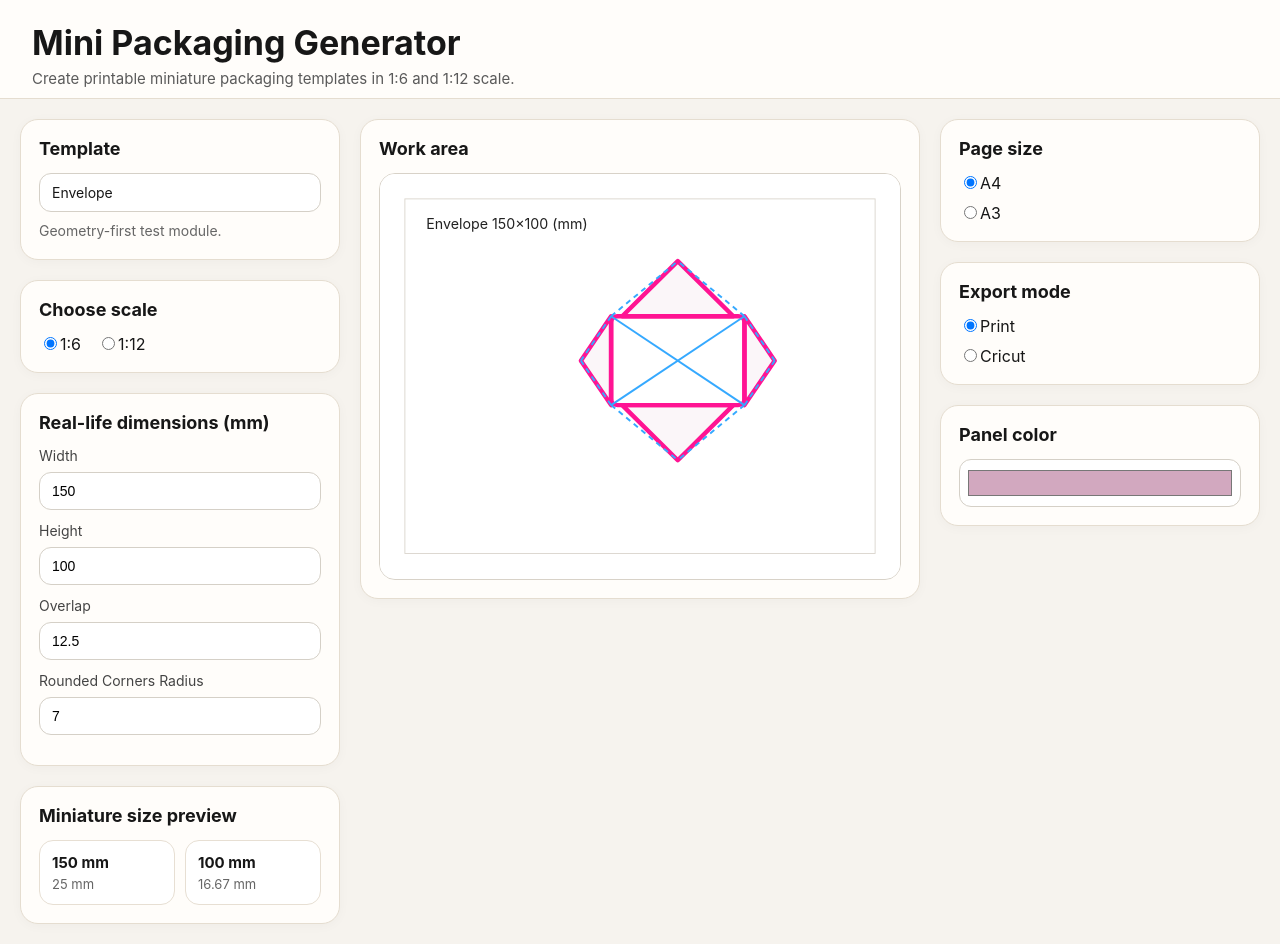
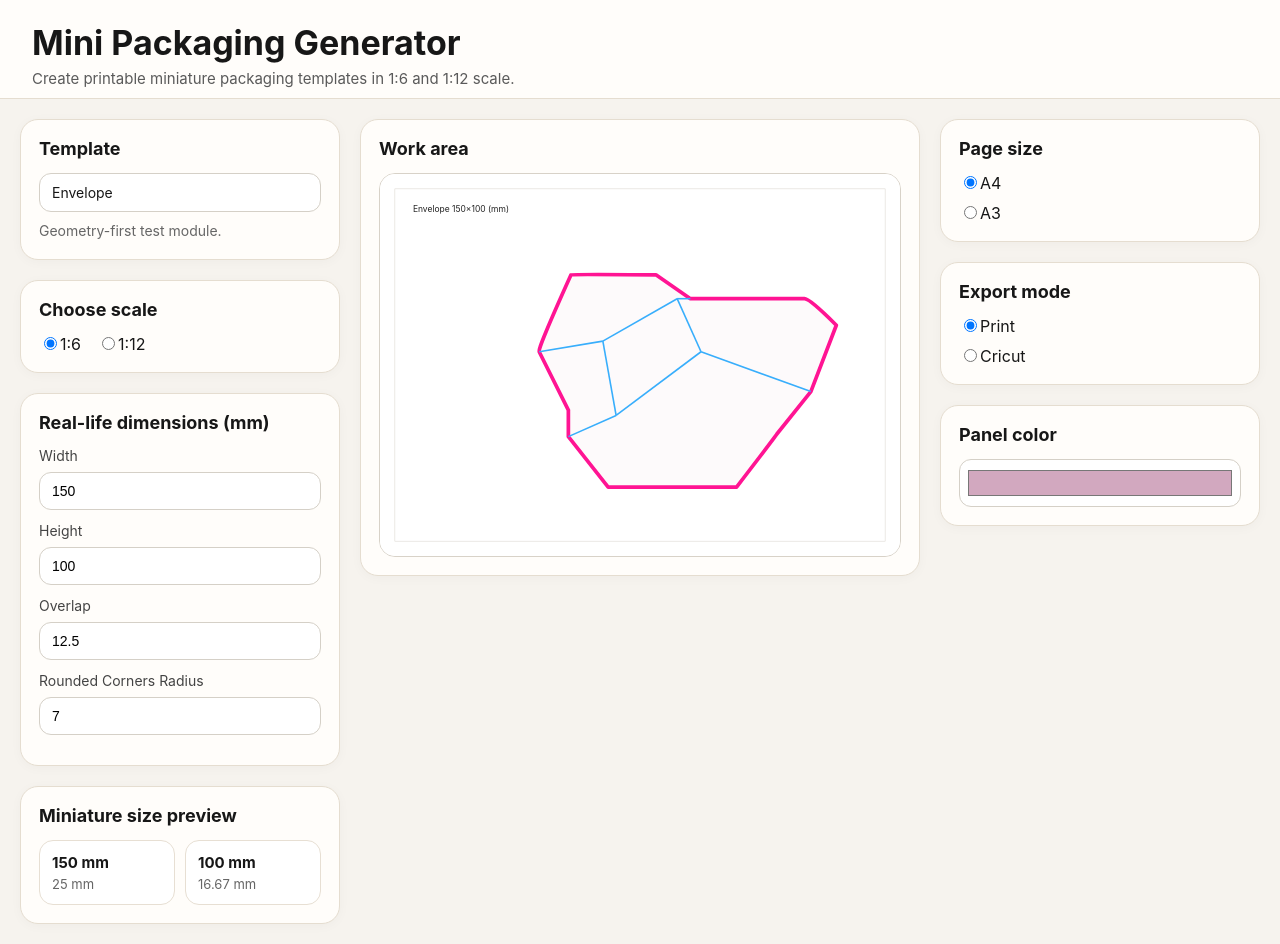
Before and after one commit to kspittrice/craftahub-mini-packaging-generator, a React (Vite) app: page / in a window 1280 px wide. Built offline with nearby package versions, Linux system fonts and the light colour scheme.

Commit message:
Update App.tsx

```diff
--- a/src/App.tsx
+++ b/src/App.tsx
@@ -26,10 +26,6 @@ function line(a: Pt, b: Pt) {
   return `M ${a.x} ${a.y} L ${b.x} ${b.y}`;
 }
 
-function polygon(points: Pt[]) {
-  return points.map((p) => `${p.x},${p.y}`).join(" ");
-}
-
 function EnvelopeGeometry({
   width,
   height,
@@ -43,178 +39,84 @@ function EnvelopeGeometry({
   radius: number;
   fill: string;
 }) {
-  const W = clamp(width, 60, 260);
-  const H = clamp(height, 40, 180);
-  const O = clamp(overlap, 0, H * 0.35);
-  const R = clamp(radius, 0, Math.min(18, H * 0.18));
+  const W = clamp(width, 100, 260);
+  const H = clamp(height, 70, 180);
+  const O = clamp(overlap, 6, W * 0.14);
+  const R = clamp(radius, 0, 18);
 
-  const bodyX = 260;
-  const bodyY = 160;
+  const pageW = 980;
+  const pageH = 720;
 
-  const bodyTL = pt(bodyX, bodyY);
-  const bodyTR = pt(bodyX + W, bodyY);
-  const bodyBR = pt(bodyX + W, bodyY + H);
-  const bodyBL = pt(bodyX, bodyY + H);
+  // inner tilted panel, closer to screenshot proportions
+  const innerTL = pt(420, 315);
+  const innerTR = pt(560, 235);
+  const innerBR = pt(605, 335);
+  const innerBL = pt(445, 455);
 
-  const leftTip = pt(bodyX - H * 0.34, bodyY + H / 2);
-  const rightTip = pt(bodyX + W + H * 0.34, bodyY + H / 2);
+  // outer contour, hand-tuned to resemble the reference screenshot
+  const a = pt(355, 445);
+  const b = pt(300, 335);
+  const c = pt(360, 190);
+  const d = pt(520, 190);
+  const e = pt(585, 235);
+  const f = pt(705, 235);
+  const g = pt(800, 235);
+  const h = pt(860, 285);
+  const i = pt(812, 410);
+  const j = pt(748, 490);
+  const k = pt(672, 590);
+  const l = pt(430, 590);
+  const m = pt(355, 495);
 
-  const topPeak = pt(bodyX + W / 2, bodyY - H * 0.62);
-  const bottomPeak = pt(bodyX + W / 2, bodyY + H + H * 0.62);
-
-  const topLeftBase = pt(bodyX + O, bodyY);
-  const topRightBase = pt(bodyX + W - O, bodyY);
-
-  const bottomLeftBase = pt(bodyX + O, bodyY + H);
-  const bottomRightBase = pt(bodyX + W - O, bodyY + H);
-
-  const viewBoxWidth = bodyX + W + H * 0.55 + 120;
-  const viewBoxHeight = bodyY + H + H * 0.75 + 120;
+  const outerPath = `
+    M ${a.x} ${a.y}
+    L ${b.x} ${b.y}
+    Q ${b.x - R * 0.6} ${b.y - R * 0.4} ${c.x} ${c.y}
+    Q ${c.x + R * 0.4} ${c.y - R * 0.2} ${d.x} ${d.y}
+    L ${e.x} ${e.y}
+    L ${g.x} ${g.y}
+    Q ${g.x + R * 1.4} ${g.y} ${h.x} ${h.y}
+    L ${i.x} ${i.y}
+    L ${j.x} ${j.y}
+    Q ${j.x - R * 0.5} ${j.y + R * 0.8} ${k.x} ${k.y}
+    Q ${k.x - R * 0.6} ${k.y} ${l.x} ${l.y}
+    L ${m.x} ${m.y}
+    L ${a.x} ${a.y}
+  `;
 
   return (
     <div className="geometry-card">
-      <svg
-        viewBox={`0 0 ${viewBoxWidth} ${viewBoxHeight}`}
-        className="geometry-svg"
-        role="img"
-      >
-        <rect width={viewBoxWidth} height={viewBoxHeight} fill="#ffffff" />
-        <rect
-          x="28"
-          y="28"
-          width={viewBoxWidth - 56}
-          height={viewBoxHeight - 56}
-          fill="none"
-          stroke="#d9d4cc"
-        />
-
-        <text x="52" y="62" fontSize="16" fill="#222">
+      <svg viewBox={`0 0 ${pageW} ${pageH}`} className="geometry-svg" role="img">
+        <rect width={pageW} height={pageH} fill="#ffffff" />
+        <rect x="28" y="28" width={pageW - 56} height={pageH - 56} fill="none" stroke="#d9d4cc" />
+        <text x="62" y="72" fontSize="16" fill="#222">
           Envelope {Math.round(width)}×{Math.round(height)} (mm)
         </text>
 
-        {/* CUT LINES */}
-        <polygon
-          points={polygon([topLeftBase, topPeak, topRightBase])}
-          fill={fill}
-          fillOpacity="0.10"
+        {/* subtle fill only to show editable area */}
+        <path d={outerPath} fill={fill} fillOpacity="0.06" stroke="none" />
+
+        {/* cut line */}
+        <path
+          d={outerPath}
+          fill="none"
           stroke="#ff1493"
-          strokeWidth="5"
+          strokeWidth="7"
           strokeLinejoin="round"
+          strokeLinecap="round"
         />
 
-        <polygon
-          points={polygon([bodyTL, leftTip, bodyBL])}
-          fill={fill}
-          fillOpacity="0.10"
-          stroke="#ff1493"
-          strokeWidth="5"
-          strokeLinejoin="round"
-        />
+        {/* fold lines / inner panel */}
+        <path d={line(innerTL, innerTR)} fill="none" stroke="#38aefc" strokeWidth="3" />
+        <path d={line(innerTR, innerBR)} fill="none" stroke="#38aefc" strokeWidth="3" />
+        <path d={line(innerBR, innerBL)} fill="none" stroke="#38aefc" strokeWidth="3" />
+        <path d={line(innerBL, innerTL)} fill="none" stroke="#38aefc" strokeWidth="3" />
 
-        <polygon
-          points={polygon([bodyTR, rightTip, bodyBR])}
-          fill={fill}
-          fillOpacity="0.10"
-          stroke="#ff1493"
-          strokeWidth="5"
-          strokeLinejoin="round"
-        />
-
-        <polygon
-          points={polygon([bottomLeftBase, bottomPeak, bottomRightBase])}
-          fill={fill}
-          fillOpacity="0.10"
-          stroke="#ff1493"
-          strokeWidth="5"
-          strokeLinejoin="round"
-        />
-
-        <rect
-          x={bodyX}
-          y={bodyY}
-          width={W}
-          height={H}
-          rx={R}
-          ry={R}
-          fill="none"
-          stroke="#ff1493"
-          strokeWidth="5"
-        />
-
-        {/* FOLD LINES */}
-        <path
-          d={line(bodyTL, topPeak)}
-          fill="none"
-          stroke="#35a9ff"
-          strokeWidth="2.2"
-          strokeDasharray="6 5"
-        />
-        <path
-          d={line(bodyTR, topPeak)}
-          fill="none"
-          stroke="#35a9ff"
-          strokeWidth="2.2"
-          strokeDasharray="6 5"
-        />
-
-        <path
-          d={line(bodyTL, leftTip)}
-          fill="none"
-          stroke="#35a9ff"
-          strokeWidth="2.2"
-          strokeDasharray="6 5"
-        />
-        <path
-          d={line(bodyBL, leftTip)}
-          fill="none"
-          stroke="#35a9ff"
-          strokeWidth="2.2"
-          strokeDasharray="6 5"
-        />
-
-        <path
-          d={line(bodyTR, rightTip)}
-          fill="none"
-          stroke="#35a9ff"
-          strokeWidth="2.2"
-          strokeDasharray="6 5"
-        />
-        <path
-          d={line(bodyBR, rightTip)}
-          fill="none"
-          stroke="#35a9ff"
-          strokeWidth="2.2"
-          strokeDasharray="6 5"
-        />
-
-        <path
-          d={line(bodyBL, bottomPeak)}
-          fill="none"
-          stroke="#35a9ff"
-          strokeWidth="2.2"
-          strokeDasharray="6 5"
-        />
-        <path
-          d={line(bodyBR, bottomPeak)}
-          fill="none"
-          stroke="#35a9ff"
-          strokeWidth="2.2"
-          strokeDasharray="6 5"
-        />
-
-        {/* BODY DIAGONALS */}
-        <path
-          d={line(bodyTL, bodyBR)}
-          fill="none"
-          stroke="#35a9ff"
-          strokeWidth="2.2"
-        />
-        <path
-          d={line(bodyTR, bodyBL)}
-          fill="none"
-          stroke="#35a9ff"
-          strokeWidth="2.2"
-        />
+        {/* diagonals to side flaps */}
+        <path d={line(b, innerTL)} fill="none" stroke="#38aefc" strokeWidth="3" />
+        <path d={line(m, innerBL)} fill="none" stroke="#38aefc" strokeWidth="3" />
+        <path d={line(e, innerTR)} fill="none" stroke="#38aefc" strokeWidth="3" />
+        <path d={line(i, innerBR)} fill="none" stroke="#38aefc" strokeWidth="3" />
       </svg>
     </div>
   );
```
